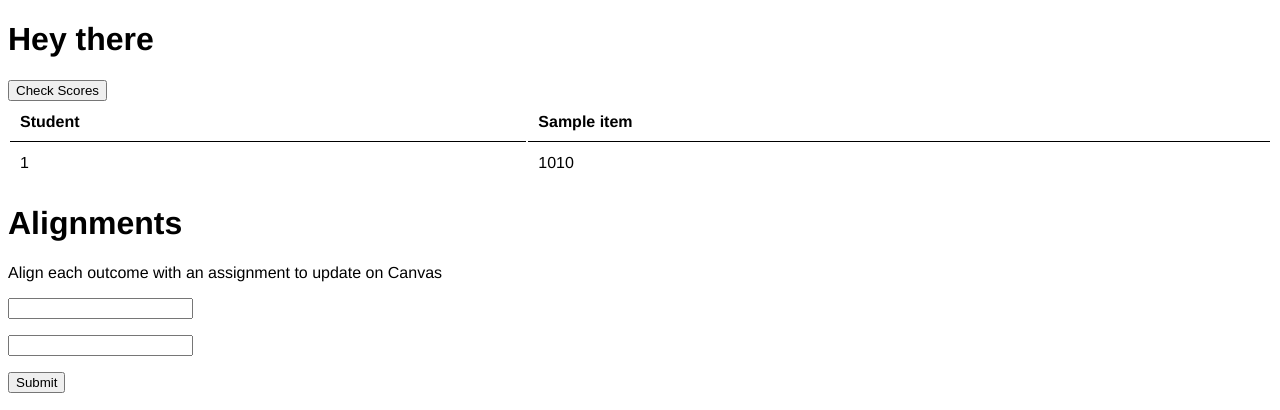
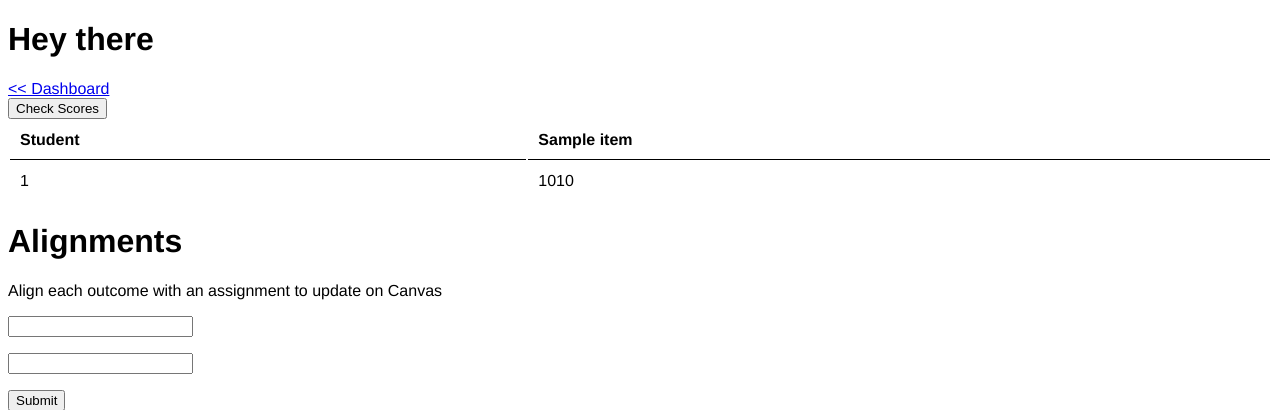
Before and after one commit to bennettscience/canvas-learning-mastery, a Python web app: template app/templates/course.html in a window 1280 px wide. Shown: the top 410 px of the page. Run offline with Jinja, Linux system fonts and the light colour scheme; the template is opened without the code that fills it: most values are stand-ins (such as "Sample title", 1, 10 or a date in 2020); form fields are guessed from the names that the template uses.

Commit message:
Add back button redirecting to the dashboard

```diff
--- a/app/templates/course.html
+++ b/app/templates/course.html
@@ -1,6 +1,7 @@
 {% extends 'base.html' %} {% block content %}
 <div class="">
   <h1>Hey there</h1>
+  <div><a href="{{url_for('dashboard')}}"><< Dashboard</a></div>
   <button id="check-scores" onclick="processTable()">Check Scores</button>
   <svg
     id="loader"
```
